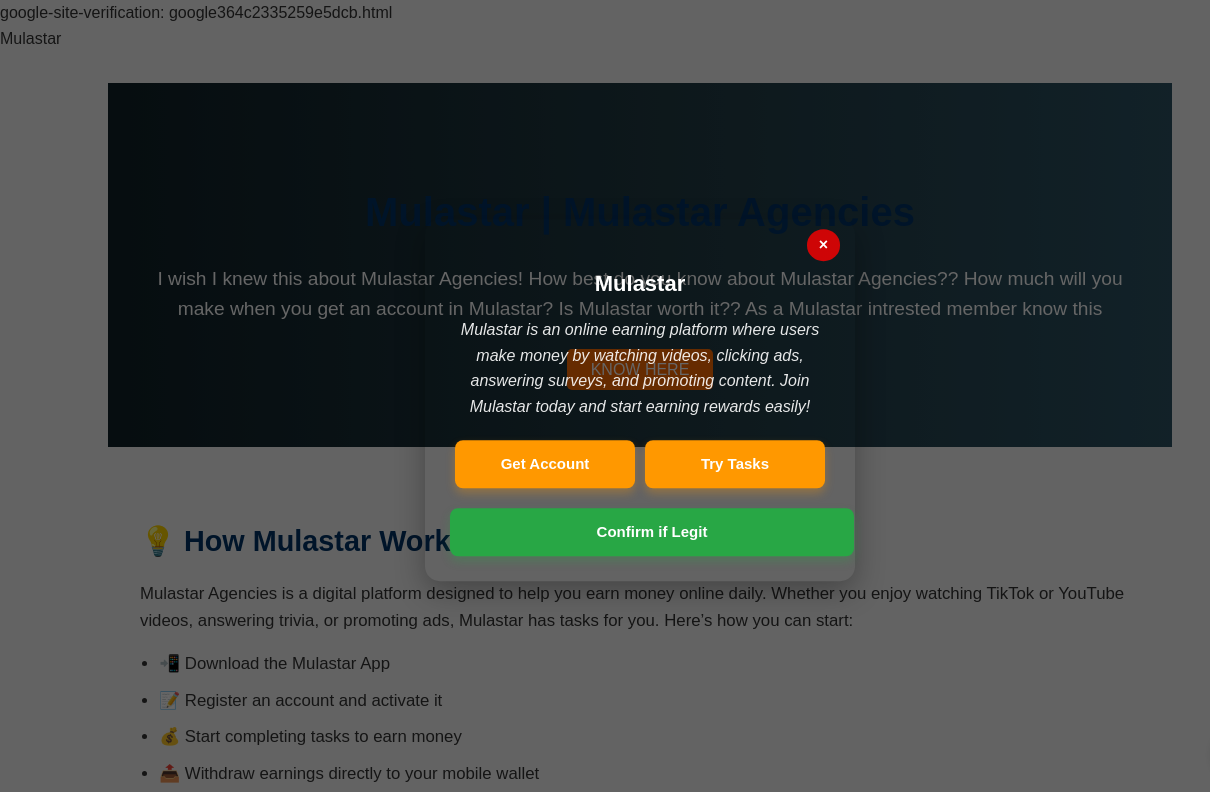
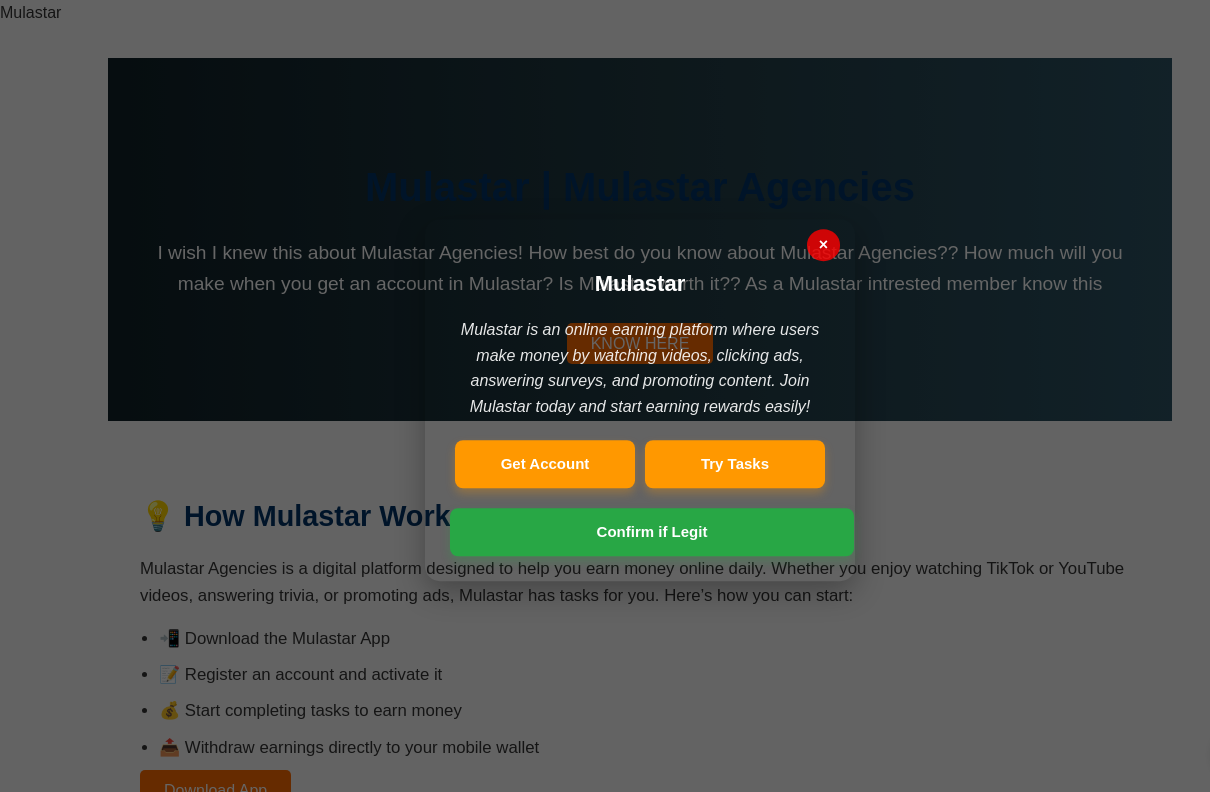
Before and after one commit to mulastar/mulastar, a plain HTML site: page index.html in a window 1280 px wide. Shown: the top 792 px of the page, 0-1210 px from the left. Drawn offline with Linux system fonts and the light colour scheme.

Commit message:
Update index.html

```diff
--- a/index.html
+++ b/index.html
@@ -6,7 +6,7 @@
   <meta name="description" content="Mulastar Agencies - Earn money online by watching videos, clicking ads, completing tasks, and more in Kenya, Uganda, Ghana, and beyond!">
   <meta name="keywords" content="Mulastar, Mulastar agencies, Mulastar app, is Mulastar legit, how Mulastar works, Mulastar uganda, Mulastar kenya, Mulastar ghana, Mulastar zambia, Mulastar cameroon, Mulastar register">
   <meta name="author" content="Mulastar Agencies">
-  google-site-verification: google364c2335259e5dcb.html
+<meta name="google-site-verification" content="google364c2335259e5dcb.html" />
   <title>Mulastar Agencies - Make Money Online Daily</title>
   <link rel="stylesheet" href="styles.css">
   <meta name="google-site-verification" content="FbK_IgAub-tsR9pg17HYCcODe-0Knb3Xx7RrLfOj85E" />
```
